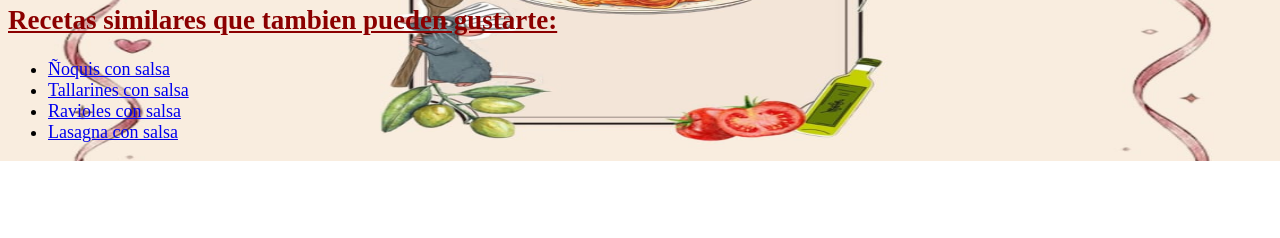
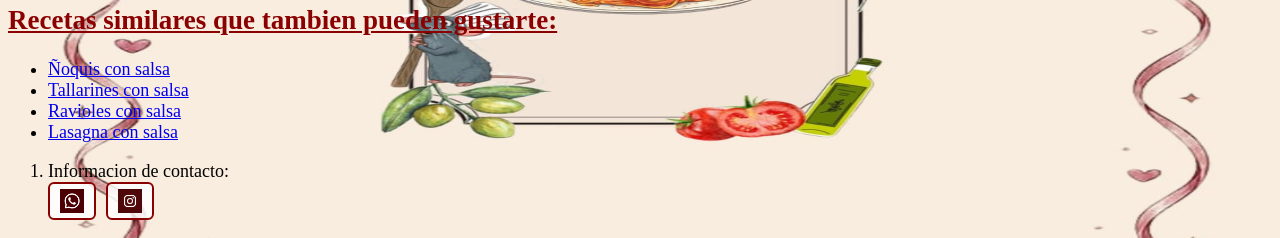
Before and after one commit to zelayalourdes23-stack/Receta-html, a plain HTML site: page index.html in a window 1280 px wide. Shown: the part 2052-2290 px from the top of the page. Before the commit the page ends 2213 px from the top, so only its background shows below. Drawn offline with Linux system fonts and the light colour scheme.

Commit message:
Add files via upload

```diff
--- a/index.html
+++ b/index.html
@@ -146,5 +146,18 @@
   <li><a href="https://cookpad.com/ar/recetas/745283" target="_blank" rel="noopener noreferrer">Ravioles con salsa</a></li>
   <li><a href="https://cookpad.com/ar/buscar/lasagna%20con%20salsa%20bolognesa" target="_blank" rel="noopener noreferrer">Lasagna con salsa</a></li>
  </ul>
+ <ol>
+  <li> Informacion de contacto: </li>
+  <footer>
+    <div class="redes">
+      <a href="https://wa.me/5491159229230" target="_blank" rel="noopener noreferrer" aria-lebel="WhatsApp">
+        <img src="icon-wsp.jpeg" alt="WhatsApp" class="icono-red">
+      </a>
+      <a href="https://www.instagram.com/zzelaya.l/" target="_blank" rel="noopener noreferrer" aria-lebel="Instagram">
+        <img src="icon-ig.jpeg" alt="Instagram" class="icono-red">
+      </a>
+    </div>
+  </footer>
+ </ol>
 </body>
 </html>
```
